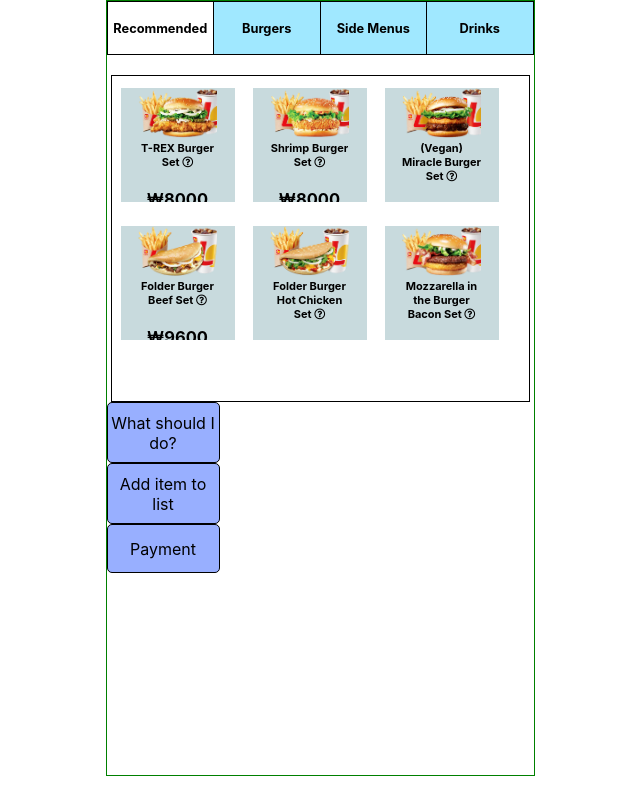
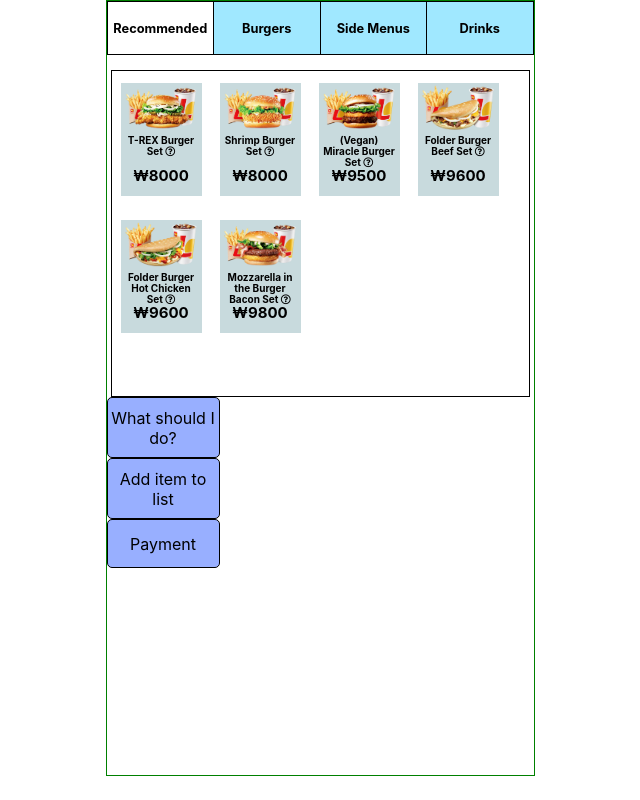
Before and after one commit to Team-ElderFriend/ElderFriend-Kiosk, a React (Create React App) app: page / in a window 1280 px wide. Shown: the whole page, without its empty margins (320-960 px from the left). Built offline with nearby package versions, Linux system fonts and the light colour scheme.

Commit message:
Modify MenuViewElement's style to make it show long menu names properly.

```diff
--- a/src/components/MenuListView/MenuListView.scss
+++ b/src/components/MenuListView/MenuListView.scss
@@ -1,7 +1,7 @@
 
 .menu-list-view{
   border: black solid 1px;
-  margin: 20px 4px 0 4px;
+  margin: 15px 4px 0 4px;
   width: auto;
   height: 325px;
 
--- a/src/components/MenuViewElement/MenuViewElement.scss
+++ b/src/components/MenuViewElement/MenuViewElement.scss
@@ -1,32 +1,37 @@
 
 .menu-view-element-outer-box {
   background-color: #C8DADD;
-  font-size: 11px;
+  font-size: 10px;
   //font-family: , serif;
 
-  width: 114px;
-  height: 114px;
+  width: 81px;
+  height: 113px;
 
 
   .inner-box {
-    width: 70%;
+    width: 90%;
     height: 100%;
     margin: 0 auto;
     overflow: hidden;
+    overflow-wrap: normal;
 
     color: #000000;
 
     .image{
+      object-fit: contain;
+      width: 100%;
       height: 44%;
     }
     .name-label{
       font-size: 100%;
+      height: 28%;
       font-weight: bold;
       text-align: center;
+      line-height: 110%;
     }
 
     .price-label{
-      margin-top: 20px;
+      margin-top: 0;
       font-size: 150%;
       font-weight: bold;
       text-align: center;
```
